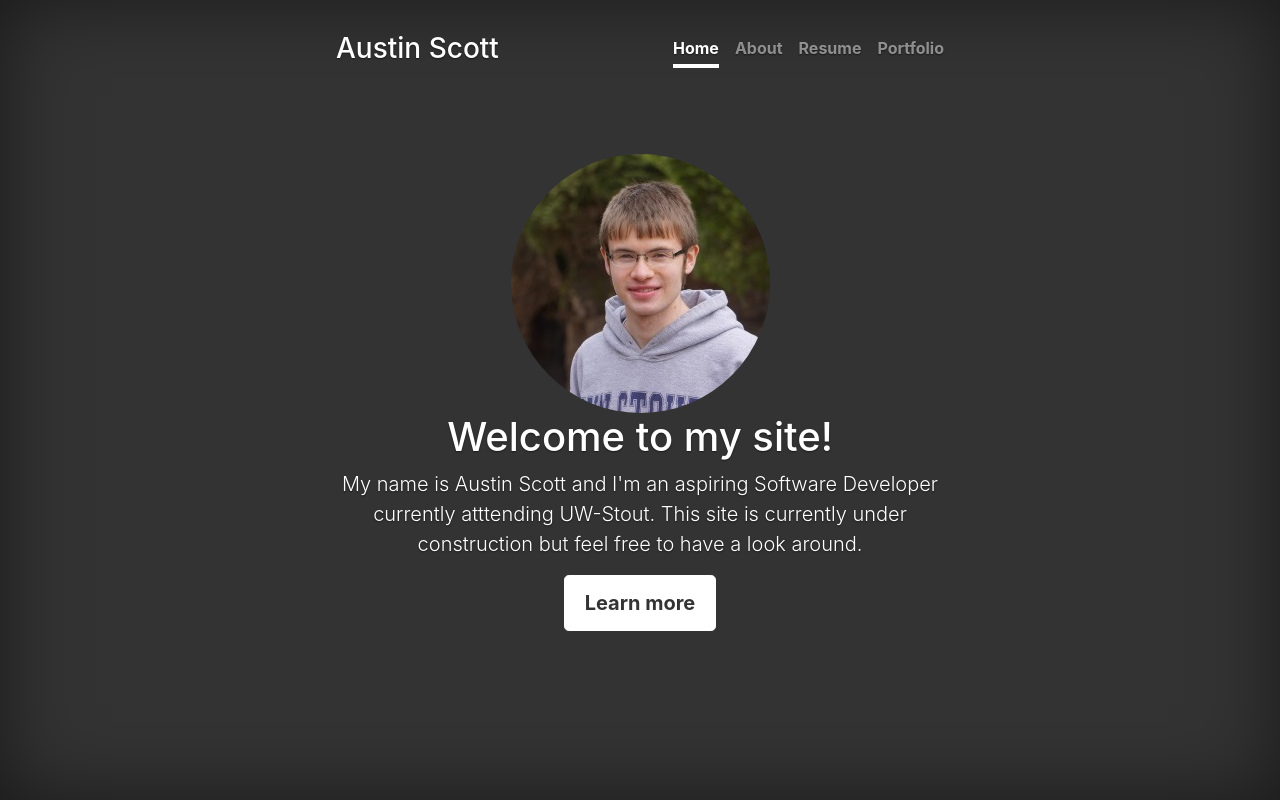
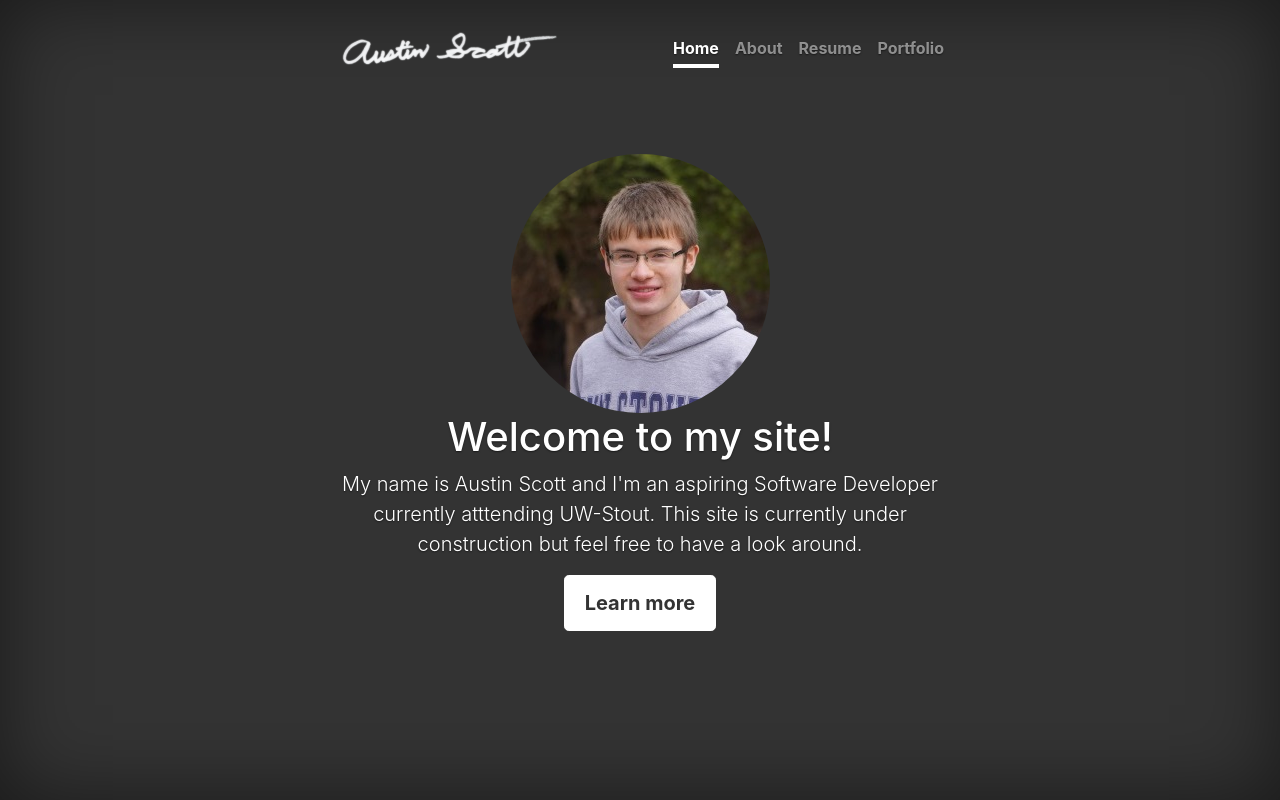
Before and after one commit to Austin-Scott/Austin-Scott.github.io, a plain HTML site: page index.html in a window 1280 px wide. Drawn offline with nearby package versions, Linux system fonts and the light colour scheme.

Commit message:
Added my signature
Changed my name into my signature in the upper left corner of each page.

```diff
--- a/index.html
+++ b/index.html
@@ -33,7 +33,7 @@
 
           <div class="masthead clearfix">
               <div class="inner">
-              <h3 class="masthead-brand">Austin Scott</h3>
+                  <img src="resources/signature.png" alt="Austin Scott" class="img-fluid masthead-brand" />
                   <nav class="nav nav-masthead">
                       <a class="nav-link active" href="#">Home</a>
                       <a class="nav-link" href="about.html">About</a>
```
Also changed, not shown: about.html (+1 -1 lines), portfolio.html (+1 -1 lines), resume.html (+1 -1 lines), resources/signature.png (added). Lines whose indentation alone changed are shown as unchanged.
